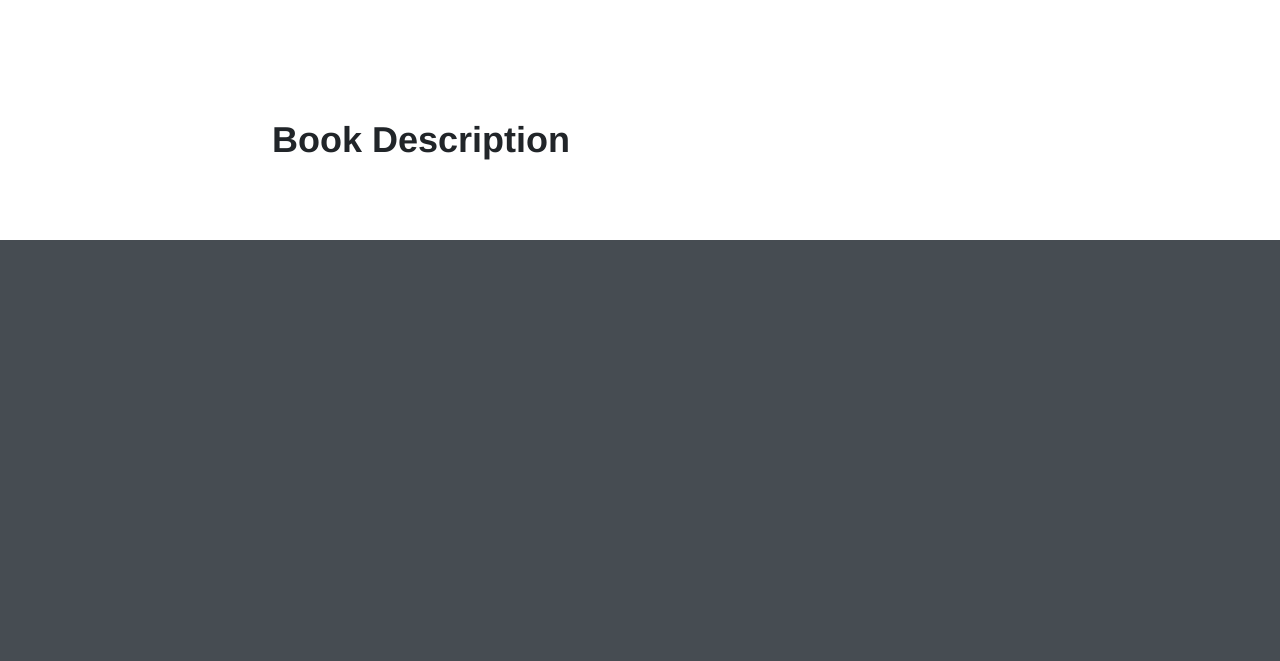
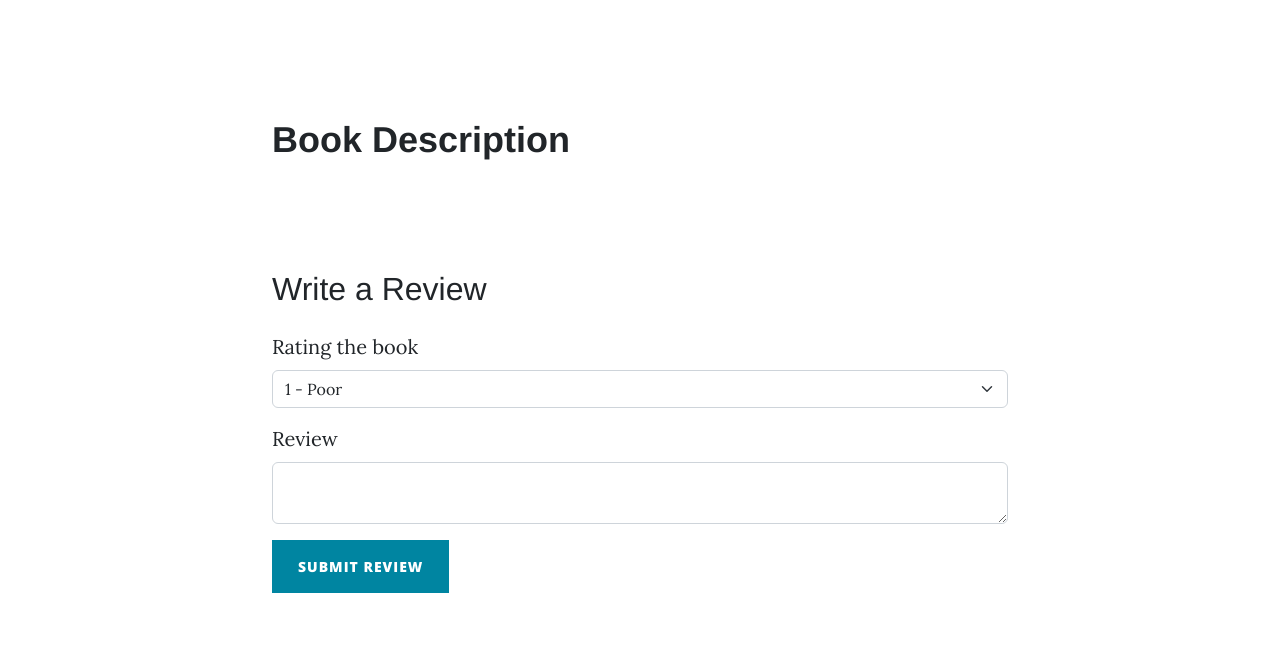
Before and after one commit to LucaReggiani/frontend_aichallenge, a Flask app: a page that uses templates/book_page.html in a window 1280 px wide. Shown: the part 625-1286 px from the top of the page. Before the commit the page ends 865 px from the top, so only its background shows below. Run offline with Flask 3, Linux system fonts and the light colour scheme; the visitor is signed in with stand-in values (Sample User, id 1); data that the repository does not hold is empty; some libraries are stand-ins or nearby versions.

Commit message:
added reviews post and get

```diff
--- a/app.py
+++ b/app.py
@@ -1,10 +1,11 @@
-from flask import Flask, render_template, request, jsonify, session
+from flask import Flask, render_template, request, session
 import requests
 from forms.add_book_form import AddBookForm
 from forms.edit_book_form import EditBookForm
 from forms.filter_book_form import FilterBookForm
 from forms.login_form import LoginForm
 from forms.signup_form import SignupForm
+from forms.review_book_form import ReviewBookForm
 import json
 from flask import redirect, url_for
 from werkzeug.security import generate_password_hash
@@ -67,11 +68,10 @@ def book_details(id_book):
 
     if request.method == 'GET':
 
-        resp = requests.get(
-            f"http://127.0.0.1:5000/book_list/{id_book}"
-        )
+        # get book's information
+        response_get_book_details = requests.get(f"http://127.0.0.1:5000/book_list/{id_book}")
         # getting the API status code in orer to get if the request succeded
-        status_code = resp.status_code
+        status_code = response_get_book_details.status_code
 
         # checking the status code
         if str(status_code)[0] != '2':
@@ -79,9 +79,19 @@ def book_details(id_book):
             return render_template('books_list.html')
 
         # response payload extraction
-        data = resp.json()
+        data = response_get_book_details.json()
+
+        # book's page forms initialization
         form_edit_book = EditBookForm(obj=data)
-        return render_template('book_page.html', book=data, form_edit_book=form_edit_book, is_admin=is_admin)
+        form_review_book = ReviewBookForm()
+
+        # getting all book's reviews information
+        book_reviews = requests.get(f"http://127.0.0.1:5000/reviews/{id_book}")
+        book_reviews = book_reviews.json()
+
+        # Checking if the user il logged in
+        userId = session.get('userId', None)
+        return render_template('book_page.html', book=data, form_edit_book=form_edit_book, is_admin=is_admin, form_review_book=form_review_book, book_reviews=book_reviews, userId=userId)
 
     else:
         edited_book = request.form.to_dict(flat=False)
@@ -131,6 +141,28 @@ def update_order():
         return redirect(url_for('books_list'))
 
 
+@app.route('/user_review/<book_id>', methods=['POST'])
+def user_review(book_id):
+    request_form = request.form.to_dict(flat=False)
+    api_url = f"http://127.0.0.1:5000/reviews/{book_id}"
+
+    # Retrieve values from session
+    userId = session.get('userId', None)
+    # Include cookies in the JSON payload
+    data = {
+        "form_data": request_form,
+        "userId": userId,
+    }
+
+    response = requests.post(api_url, json=data)
+
+    # Check the response status
+    if response.status_code != 201:
+        pass
+        # message = response.content
+    return redirect(url_for('books_list'))
+
+
 @app.route('/user_login', methods=['GET', 'POST'])
 def user_login():
     email = session.get('email')
@@ -146,8 +178,6 @@ def user_login():
 
     else:
         request_form = request.form.to_dict(flat=False)
-
-
         api_url = 'http://127.0.0.1:5000/login'
 
         # Make a request to the external API and pass the data variable
@@ -209,5 +239,5 @@ def logout_user():
 
 if __name__ == '__main__':
     # set up the variable regarding the secret key in this app
-    app.config['SECRET_KEY'] = "SERET"
+    app.config['SECRET_KEY'] = "SECRET"
     app.run(debug=True, port=5505)
--- /dev/null
+++ b/forms/review_book_form.py
@@ -0,0 +1,10 @@
+from flask_wtf import FlaskForm
+from wtforms import SelectField, TextAreaField
+from wtforms.validators import Length
+
+class ReviewBookForm(FlaskForm):
+    rating = SelectField(
+        u'Rating the book',
+        choices = [(1, '1 - Poor'), (2, '2 - Fair'), (3, '3 - Average'), (4, '4 - Good'), (5, '5 - Excellent')]
+    )
+    review = TextAreaField(u'Review', validators=[Length(max=1000)])
--- a/templates/book_page.html
+++ b/templates/book_page.html
@@ -63,6 +63,32 @@ write here if you want to add css links only in this page
                 <h2 class="section-heading" id="book-description-title">Book Description</h2>
                 <p id="book-description">{{ book.description }}</p>
             </div>
+
+            <div class="col-md-10 col-lg-8 mx-auto mt-5">
+                <h2 class="mb-4">Write a Review</h2>
+                {% if userId %}
+                    {% include 'forms/review_book_form.html' %}
+                {% else %}
+                    <h5>In order to write your review, log in.</h5>
+                {% endif %}
+            </div>
+        </div>
+        <div class="row">
+            {% for review in book_reviews %}
+                <div class="col-md-10 col-lg-8 mx-auto mt-5">
+                        <div class="card">
+                            <div class="card-header">
+                                <h5 class="card-title d-inline">{{ review.user_name }}</h5>
+                                <span class="badge bg-secondary ms-2">{{ review.rating }}</span>
+                            </div>
+                            {% if review.review_description %}
+                            <div class="card-body">
+                                <p class="card-text">{{ review.review_description }}</p>
+                            </div>
+                            {% endif %}
+                        </div>
+                </div>
+            {% endfor %}
         </div>
     </div>
 </article>
--- /dev/null
+++ b/templates/forms/review_book_form.html
@@ -0,0 +1,14 @@
+<form action="{{ url_for('user_review', book_id=book.bookId) }}" method="POST">
+    {{ form_review_book.hidden_tag() }}
+    <div class="mb-3">
+        <label for="{{ form_review_book.rating.id }}" class="form-label">{{ form_review_book.rating.label }}</label>
+        {{ form_review_book.rating(class="form-select", id=form_review_book.rating.id) }}
+    </div>
+
+    <div class="mb-3">
+        <label for="{{ form_review_book.review.id }}" class="form-label">{{ form_review_book.review.label }}</label>
+        {{ form_review_book.review(class="form-control", id=form_review_book.review.id) }}
+    </div>
+
+    <button type="submit" class="btn btn-primary">Submit Review</button>
+</form>
```
